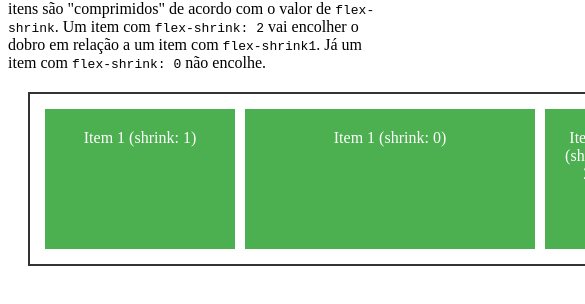
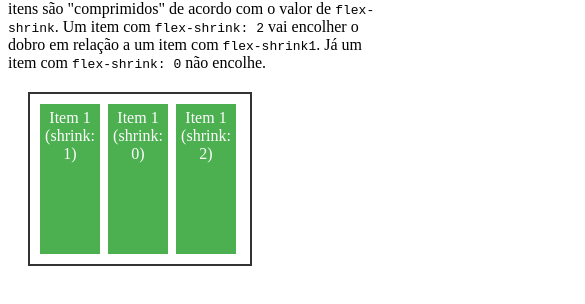
Before and after one commit to Rodrigo-Armini/proway-super-dev-2024-main, a plain HTML site: page css avançado/flex/flex-shrink.html in a window 390 px wide. Shown: the part 116-420 px from the top of the page, 585 px wide, since content can reach past the window. Drawn offline with Linux system fonts and the light colour scheme.

Commit message:
Atualizado estilização do flex-shrink

```diff
--- a/css avançado/flex/flex-shrink.css
+++ b/css avançado/flex/flex-shrink.css
@@ -18,6 +18,28 @@ main {
     /* Tamanho inicial de cada item */
 }
 
+@media(max-width: 680px){
+    main{
+        width: 400px;
+    }
+
+    .item{
+        flex-basis: 150px;
+    }
+}
+
+@media (max-width: 400px){
+    main{
+        width: 200px;
+        gap: 8px;
+    }
+    .item{
+        flex-basis: 50px;
+        padding: 5px;
+        margin: 0px;
+    }
+}
+
 /* Valores distintos de flex-shrink */
 .item-1 {
     flex-shrink: 1;
```
